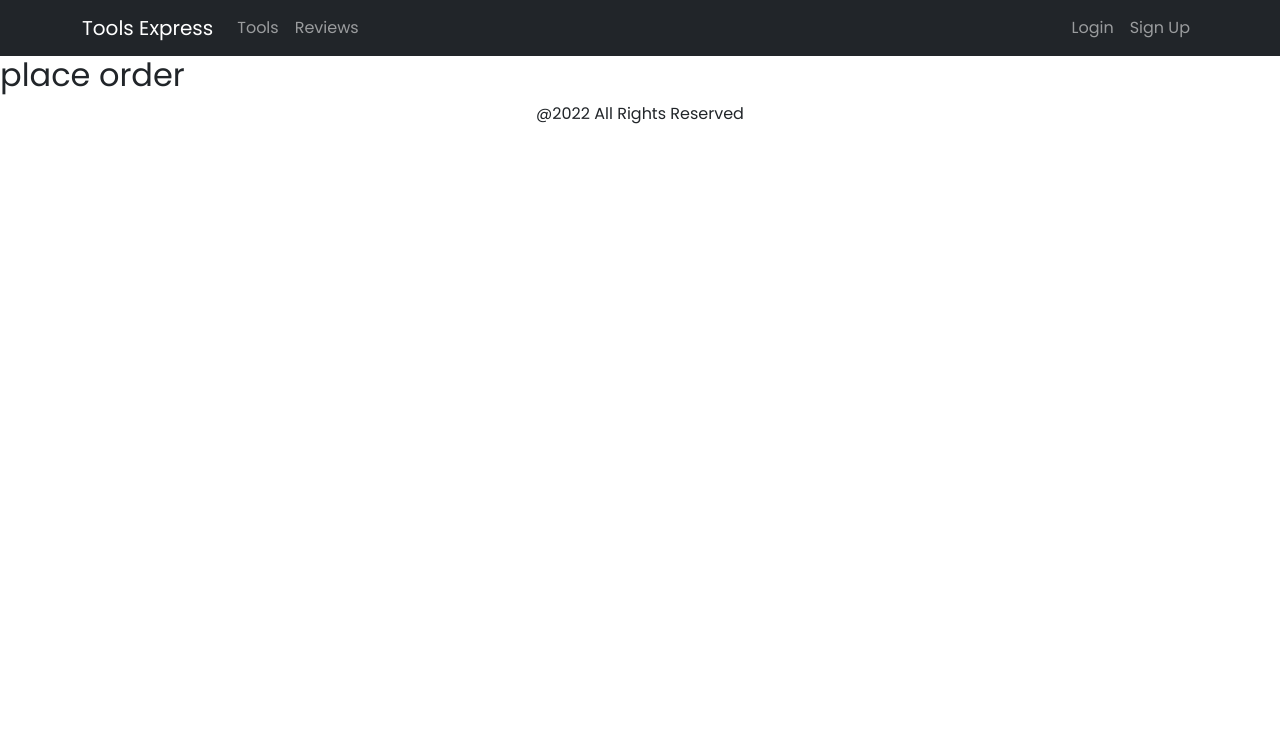
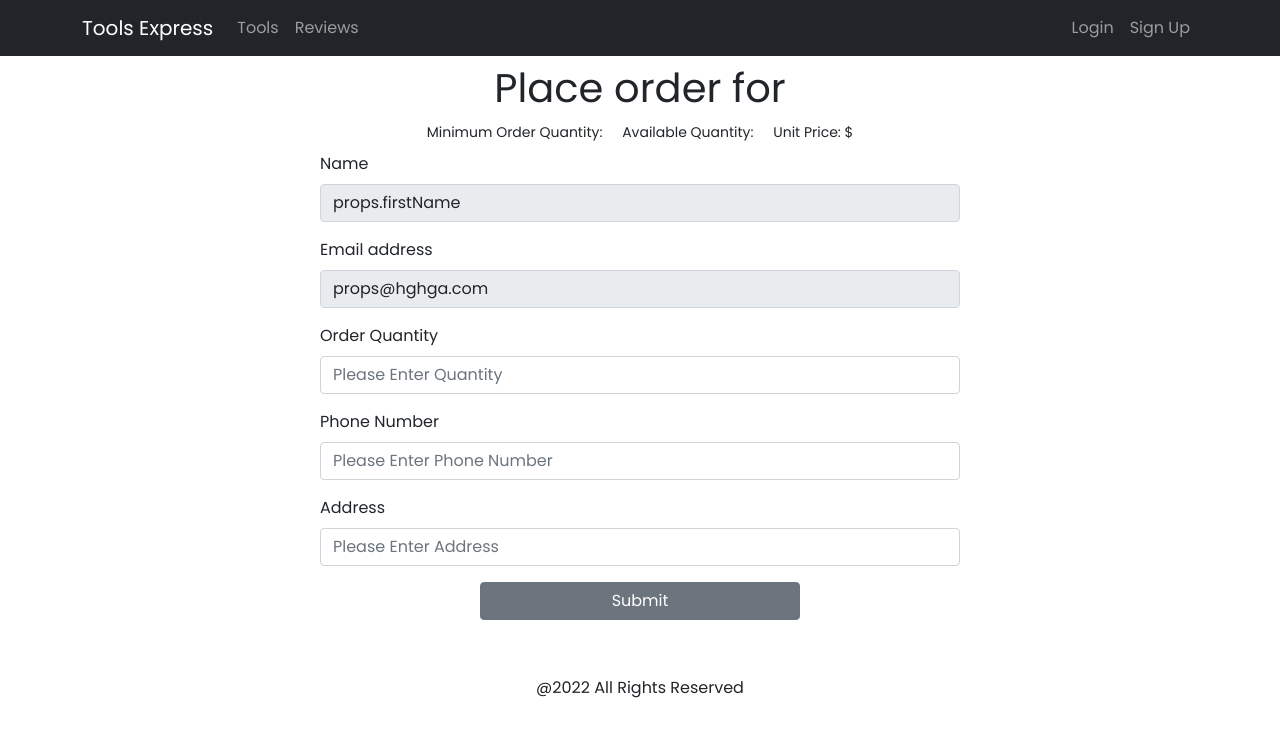
Before and after one commit to Mahmudul252/manufacturer-website-client, a React (Create React App) app: page /placeOrder in a window 1280 px wide. Shown: the top 736 px of the page. Built offline with nearby package versions, Linux system fonts and the light colour scheme.

Commit message:
purchase page implemented

```diff
--- a/package.json
+++ b/package.json
@@ -11,6 +11,7 @@
     "react": "^18.1.0",
     "react-bootstrap": "^2.4.0",
     "react-dom": "^18.1.0",
+    "react-hook-form": "^7.31.2",
     "react-loading": "^2.0.3",
     "react-router-dom": "^6.3.0",
     "react-scripts": "5.0.1",
--- /dev/null
+++ b/src/Pages/PlaceOrder/PlaceOrder.css
@@ -0,0 +1,5 @@
+input[type=number]::-webkit-inner-spin-button,
+input[type=number]::-webkit-outer-spin-button {
+    -webkit-appearance: none;
+    margin: 0;
+}
--- a/src/Pages/PlaceOrder/PlaceOrder.js
+++ b/src/Pages/PlaceOrder/PlaceOrder.js
@@ -1,12 +1,73 @@
-import React from 'react';
+import React, { useEffect, useState } from 'react';
+import { useForm } from 'react-hook-form';
 import { useLocation } from 'react-router-dom';
+import useTools from '../../hooks/useTools';
+import Loading from '../Shared/Loading';
+import './PlaceOrder.css';
 
 const PlaceOrder = () => {
     const location = useLocation();
-    const _id = location?.state?._id;
+    const id = location?.state?._id;
+    const [tools, loading] = useTools();
+    const [errorMessage, setErrorMessage] = useState('');
+
+    if (loading) {
+        return;
+    }
+    const selectedTool = tools?.find(tool => tool._id === id);
+    const { _id, name, minimumOrderQuantity, availableQuantity, unitPrice } = selectedTool || {};
+    const handlePurchaseOrder = event => {
+        event.preventDefault();
+        const quantity = event.target.quantity.value;
+        const phone = event.target.phone.value;
+        const address = event.target.address.value;
+        if (parseInt(quantity) < parseInt(minimumOrderQuantity)) {
+            setErrorMessage(`Minimum order quantity is ${minimumOrderQuantity}`);
+        }
+        else if (parseInt(quantity) > parseInt(availableQuantity)) {
+            setErrorMessage(`Sorry! Available tools are ${availableQuantity}`);
+        }
+        else if (phone.length !== 11) {
+            setErrorMessage('Phone number must be 11 digits.')
+        }
+        else {
+            setErrorMessage('');
+        }
+    }
     return (
-        <div>
-            <h2>place order</h2>
+        <div className='w-50 mx-auto my-5 py-2'>
+            <h2 className='text-center display-6'>Place order for {name}</h2>
+            <p className="text-center mb-2">
+                <small className="me-3 text-center">Minimum Order Quantity: {minimumOrderQuantity}</small>
+                <small className="me-3 text-center">Available Quantity: {availableQuantity}</small>
+                <small className="m-0 text-center">Unit Price: ${unitPrice}</small>
+            </p>
+
+            <form onSubmit={handlePurchaseOrder}>
+                <div className="mb-3">
+                    <label htmlFor="name" className="form-label">Name</label>
+                    <input type="text" className="form-control" id="name" aria-describedby="nameHelp" defaultValue={'props.firstName'} readOnly disabled />
+                </div>
+                <div className="mb-3">
+                    <label htmlFor="email" className="form-label">Email address</label>
+                    <input type="email" className="form-control" id="email" aria-describedby="emailHelp" defaultValue={'props@hghga.com'} readOnly disabled />
+                </div>
+                <div className="mb-3">
+                    <label htmlFor="quantity" className="form-label">Order Quantity</label>
+                    <input type="number" name="quantity" className="form-control" id="quantity" aria-describedby="quantityHelp" placeholder='Please Enter Quantity' onWheel={event => event.target.blur()} required />
+
+                </div>
+                <div className="mb-3">
+                    <label htmlFor="phone" className="form-label">Phone Number</label>
+                    <input type="number" name="phone" className="form-control" id="phone" aria-describedby="phoneHelp" placeholder='Please Enter Phone Number' onWheel={event => event.target.blur()} required />
+                </div>
+                <div className="mb-3">
+                    <label htmlFor="address" className="form-label">Address</label>
+                    <input type="text" name="address" className="form-control" id="address" aria-describedby="addressHelp" placeholder='Please Enter Address' required />
+                </div>
+                {errorMessage && <p className="text-danger">{errorMessage}</p>}
+                <input className='btn btn-secondary d-block w-50 mx-auto mt-2' type="submit" />
+            </form>
         </div>
     );
 };
```
Also changed, not shown: 1 other file (tests, documents, lock files or other folders).
